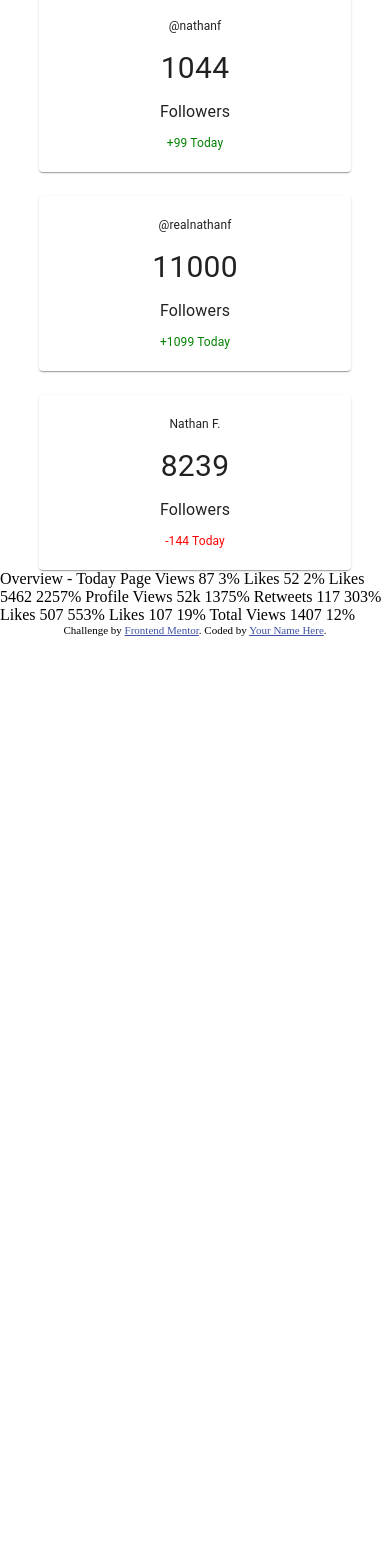
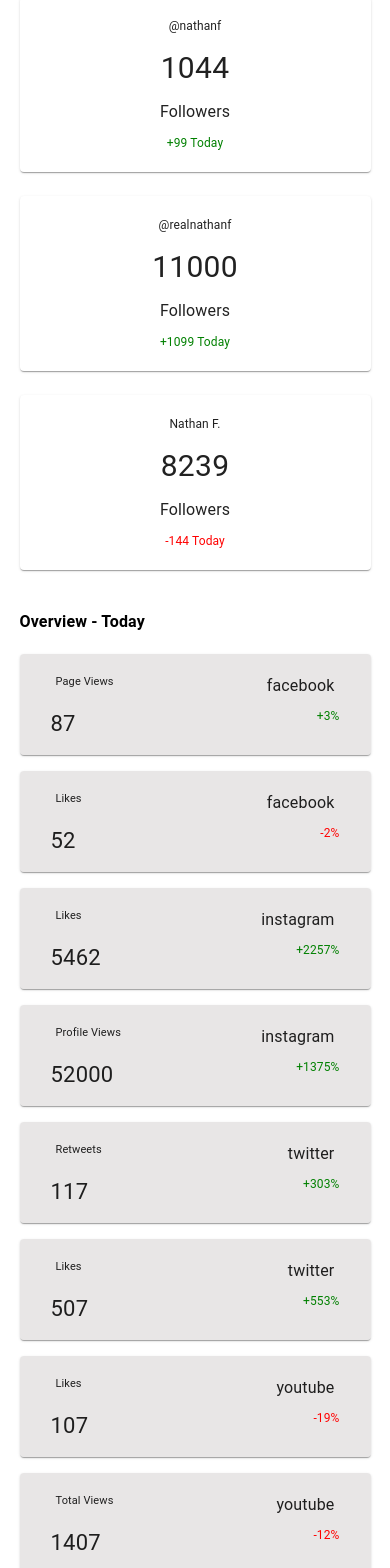
Before and after one commit to LexAlmeida/Dashboard-Social-Media, a React (Vite) app: page / in a window 390 px wide. Shown: the part 314-1882 px from the top of the page. Before the commit the page ends 950 px from the top, so only its background shows below. Built offline with nearby package versions, Linux system fonts and the light colour scheme.

Commit message:
feat: add BodyOverview and MyCard components, enhance Dashboard layout with responsive design

```diff
--- a/index.html
+++ b/index.html
@@ -25,40 +25,6 @@
 
 <body>
   <div id="root"></div>
-  Overview - Today
-
-  Page Views
-  87
-  3%
-
-  Likes
-  52
-  2%
-
-  Likes
-  5462
-  2257%
-
-  Profile Views
-  52k
-  1375%
-
-  Retweets
-  117
-  303%
-
-  Likes
-  507
-  553%
-
-  Likes
-  107
-  19%
-
-  Total Views
-  1407
-  12%
-
   <div class="attribution">
     Challenge by <a href="https://www.frontendmentor.io?ref=challenge" target="_blank">Frontend Mentor</a>.
     Coded by <a href="#">Your Name Here</a>.
--- /dev/null
+++ b/src/pages/Dashboard/BodyOverview/BodyOverview.tsx
@@ -0,0 +1,38 @@
+import { Grid } from "@mui/material"
+import { MyCard } from "./Cards"
+
+export const BodyOverview = () => {
+    return (
+        <Grid spacing={3}
+              rowSpacing={2}
+              container
+              justifyContent='space-between'
+              display='flex'
+              >
+            <Grid size={ {xs:12, sm:6, md:3}}>
+                <MyCard title="Page Views" icon="facebook" number={87} today={3} />
+            </Grid>
+            <Grid size={ {xs:12, sm:6, md:3}}>
+                <MyCard title="Likes" icon="facebook" number={52} today={-2} />
+            </Grid>
+            <Grid size={ {xs:12, sm:6, md:3}}>
+                <MyCard title="Likes" icon="instagram" number={5462} today={2257} />
+            </Grid>
+            <Grid size={ {xs:12, sm:6, md:3}}>
+                <MyCard title="Profile Views" icon="instagram" number={52000} today={1375} />
+            </Grid>
+            <Grid size={ {xs:12, sm:6, md:3}}>
+                <MyCard title="Retweets" icon="twitter" number={117} today={303} />
+            </Grid>
+            <Grid size={ {xs:12, sm:6, md:3}}>
+                <MyCard title="Likes" icon="twitter" number={507} today={553} />
+            </Grid>
+            <Grid size={ {xs:12, sm:6, md:3}}>
+                <MyCard title="Likes" icon="youtube" number={107} today={-19} />
+            </Grid>
+            <Grid size={ {xs:12, sm:6, md:3}}>
+                <MyCard title="Total Views" icon="youtube" number={1407} today={-12} />
+            </Grid>
+        </Grid>
+    )
+}
--- /dev/null
+++ b/src/pages/Dashboard/BodyOverview/Cards.tsx
@@ -0,0 +1,23 @@
+import { Card, Grid, Typography } from "@mui/material"
+
+interface MyCardProps {
+    title: string,
+    icon: string,
+    number: number,
+    today: number,
+}
+
+export const MyCard = ({title, icon, number, today}:MyCardProps) => {
+    return (
+        <Card sx={{padding: '15px', display: 'flex', flexDirection: 'column', alignItems: 'center', gap: '4px', backgroundColor: '#cfcbcb7c'}}>
+            <Grid display='flex' justifyContent='space-between' width='90%' padding='5px'>
+                <Typography fontSize={11}>{title}</Typography>
+                <Typography fontSize={16}>{icon }</Typography>
+            </Grid>
+            <Grid display='flex' justifyContent='space-between' width='90%'>
+                <Typography fontSize={22}>{number}</Typography>
+                <Typography fontSize={12} color={today > 0 ? 'green' : 'red'}>{today > 0 ? `+${today}` : today}%</Typography>
+            </Grid>
+        </Card>
+    )
+}
--- /dev/null
+++ b/src/pages/Dashboard/BodyOverview/Title.tsx
@@ -0,0 +1,9 @@
+import { Typography } from "@mui/material"
+
+export const Title = () => {
+    return (
+        <Typography sx={{margin: '40px 0 20px 0', fontWeight: 'bold'}}>
+            Overview - Today
+        </Typography>
+    )
+}
--- a/src/pages/Dashboard/Dashboard.tsx
+++ b/src/pages/Dashboard/Dashboard.tsx
@@ -1,13 +1,17 @@
 
-import { Box } from "@mui/material"
+import { Box, Typography } from "@mui/material"
 import { Header } from "./Header/Header"
 import { BodyResume } from "./BodyResume/BodyResume"
+import { BodyOverview } from "./BodyOverview/BodyOverview"
+import { Title } from "./BodyOverview/Title"
 
 export const Dashboard = () => {
     return (
-        <Box sx={{padding: '0 10%'}}>
+        <Box sx={{padding: {xs: '0 5%', sm: '0 8%', md:'0 10%'}}}>
             <Header/>
             <BodyResume/>
+            <Title/>
+            <BodyOverview/>
         </Box>
     )
 }
```
